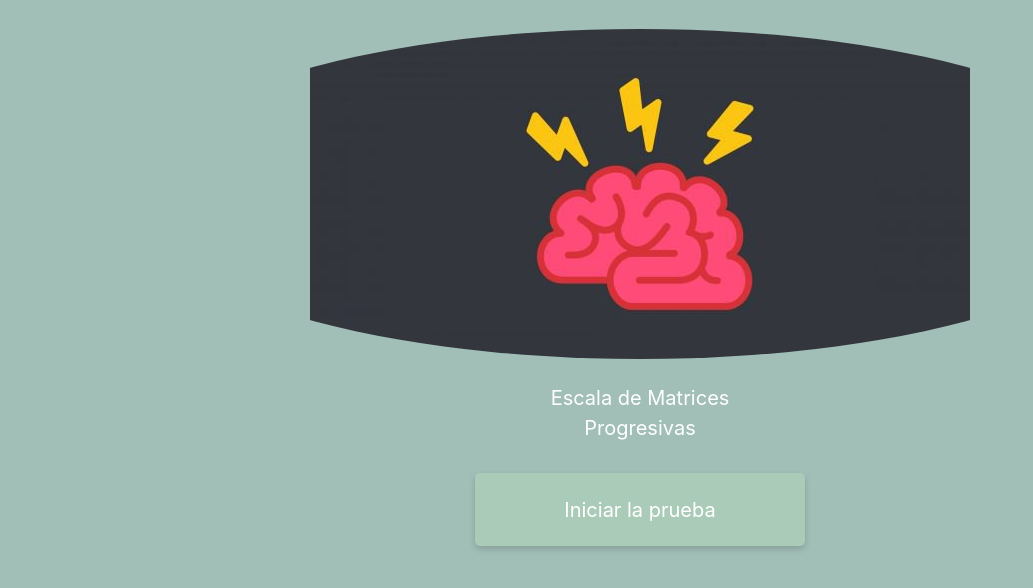
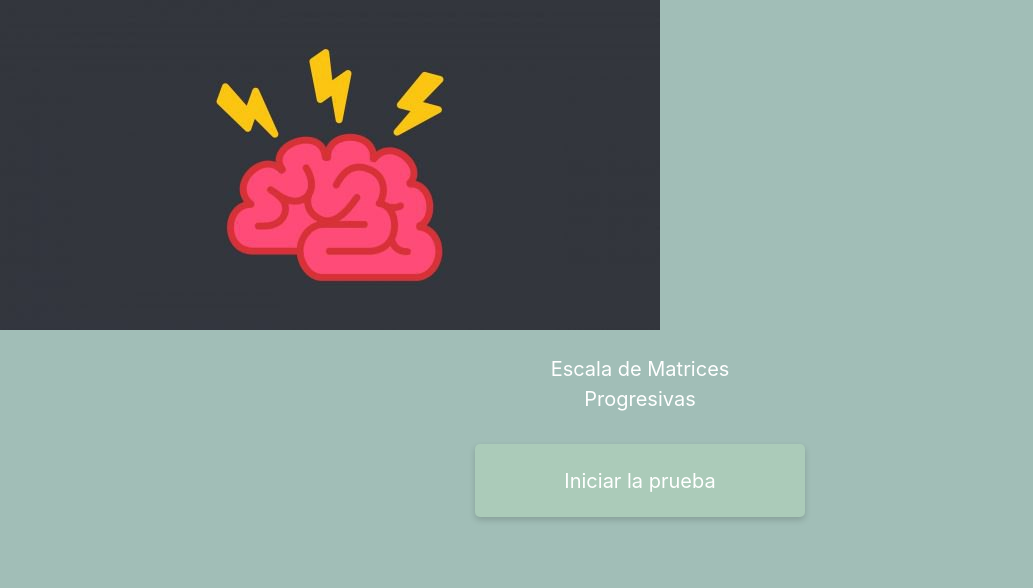
Before and after one commit to ferney/PDI6, a plain HTML site: page index.html in a window 1280 px wide. Shown: the whole page, without its empty margins (0-1033 px from the left). Drawn offline with nearby package versions, Linux system fonts and the light colour scheme.

Commit message:
Update index.html

```diff
--- a/index.html
+++ b/index.html
@@ -16,7 +16,7 @@
     <div class="body">
 
         <div class="start">
-            <div class="img"><img src="brain.jpg" width="20%" height="auto" class="photo"></div>
+            <div ><img src="brain.jpg" width="20%" height="auto" class="photo"></div>
 
             <div class="startText">
 
```
